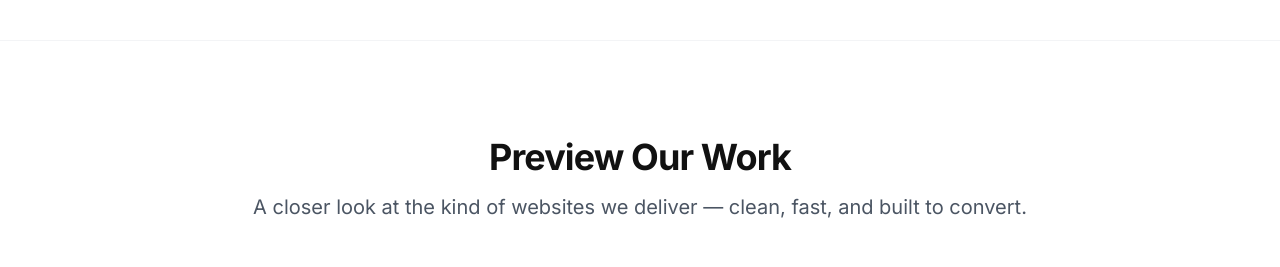
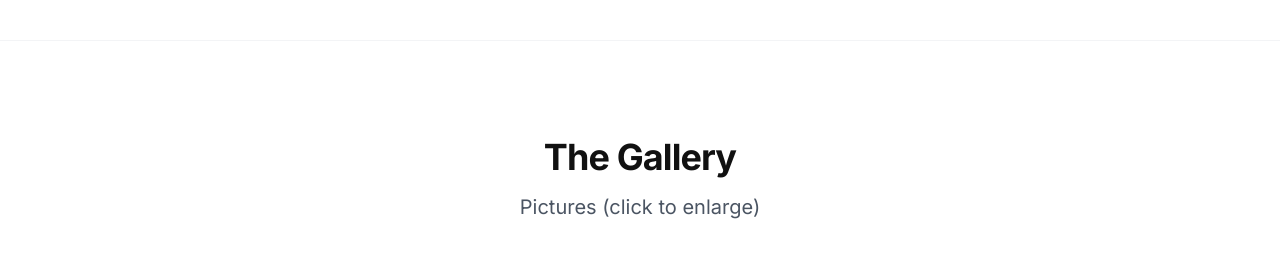
Before and after one commit to lukevonbergen/web-base, a Next.js app: page / in a window 1280 px wide. Shown: the part 1300-1567 px from the top of the page. Built offline with nearby package versions, Linux system fonts and the light colour scheme; grey boxes are pictures that could not be loaded.

Commit message:
Update Gallery.jsx

```diff
--- a/components/Gallery.jsx
+++ b/components/Gallery.jsx
@@ -18,10 +18,10 @@ export default function Gallery() {
     <section className="bg-white py-24 px-6 md:px-12 border-t border-gray-100">
       <div className="max-w-6xl mx-auto text-center">
         <h2 className="text-3xl md:text-4xl font-bold mb-4 tracking-tight">
-          Preview Our Work
+          The Gallery
         </h2>
         <p className="text-lg md:text-xl text-gray-600 mb-12">
-          A closer look at the kind of websites we deliver — clean, fast, and built to convert.
+          Pictures (click to enlarge)
         </p>
 
         <div className="grid grid-cols-2 md:grid-cols-3 gap-6">
```
